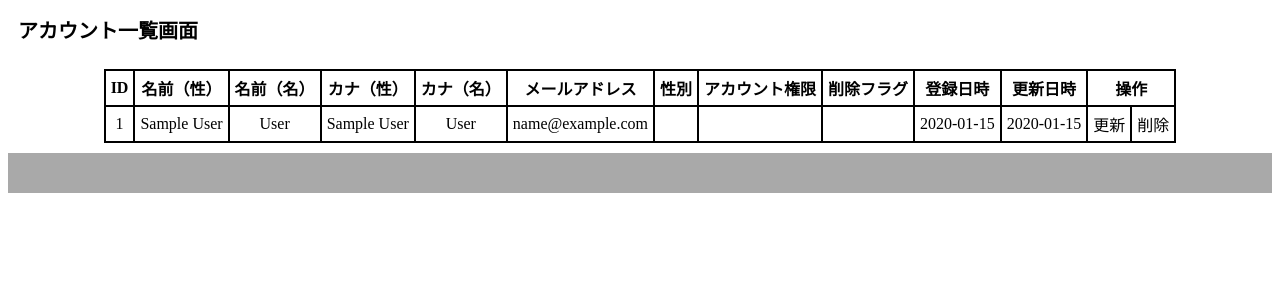
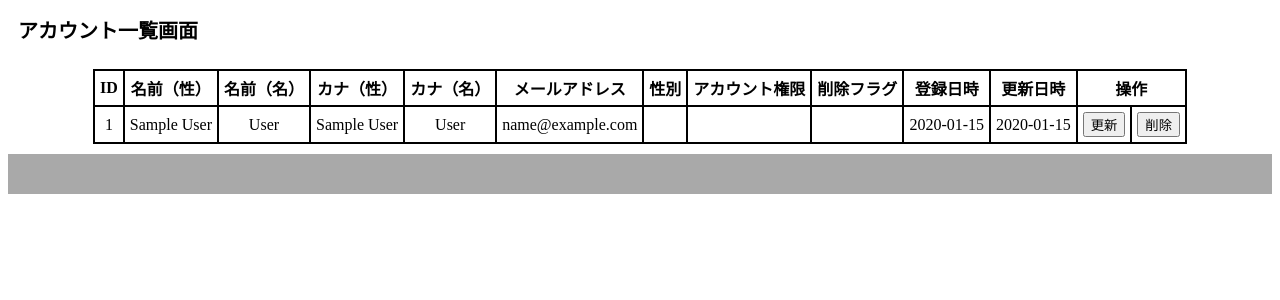
Before and after one commit to nozomi-watanabe1214/7_Programing, a PHP site: page /list.php in a window 1280 px wide. Shown: the part 48-348 px from the top of the page. Run offline with PHP 8.4, Linux system fonts and the light colour scheme; tables that the repository leaves empty or names only in its code hold one stand-in row (values such as "Sample post").

Commit message:
アカウント一覧画面 ID降順表示OK　&　「更新」「削除」ボタン化完了

```diff
--- a/list.php
+++ b/list.php
@@ -11,7 +11,7 @@ $data = [];
 
 $dbh = new PDO($dsn, $user, $password);
 
-$sql = 'SELECT id, family_name, last_name, family_name_kana, last_name_kana, mail, gender, authority, delete_flag, registered_time, update_time FROM account';
+$sql = 'SELECT id, family_name, last_name, family_name_kana, last_name_kana, mail, gender, authority, delete_flag, registered_time, update_time FROM account ORDER BY id DESC';
 
 $stmt = $dbh -> prepare($sql);
 
@@ -99,8 +99,8 @@ $data = $stmt -> fetchAll(PDO::FETCH_ASSOC);
                         }?>
                     </td>
 
-                    <td>更新</td>
-                    <td>削除</td>
+                    <td><input type="submit" class="submit" value="更新"></td>
+                    <td><input type="submit" class="submit" value="削除"></td>
 
 
 
```
